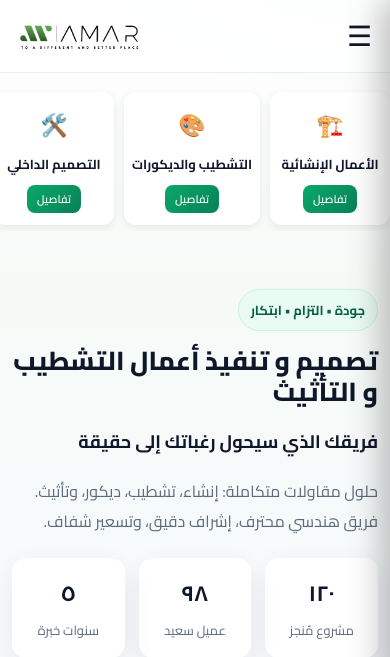
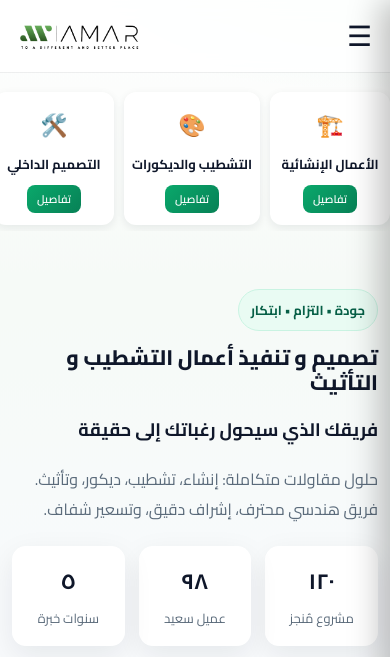
Before and after one commit to amer4decor-spec/amer4decor-spec.github.io, a plain HTML site: page index.html in a window 390 px wide. Shown: the top 657 px of the page. Drawn offline with Linux system fonts and the light colour scheme.

Commit message:
Update style.css

```diff
--- a/style.css
+++ b/style.css
@@ -455,7 +455,7 @@ footer{margin-top:40px; padding:15px; text-align:center; color:#5b6b7b; font-siz
   .contact{grid-template-columns:1fr; gap:20px;}
   .gallery{grid-template-columns:repeat(2,1fr);}
   .slide{flex:0 0 100%;}
-  .hero h2{font-size:26px; line-height:1.2;}
+  .hero h2{font-size:21px; line-height:1.2;}
   .hero h3{font-size:18px;}
   .hero p{font-size:16px;}
   .hero-media{border-radius:16px; aspect-ratio:16/9;}
```
